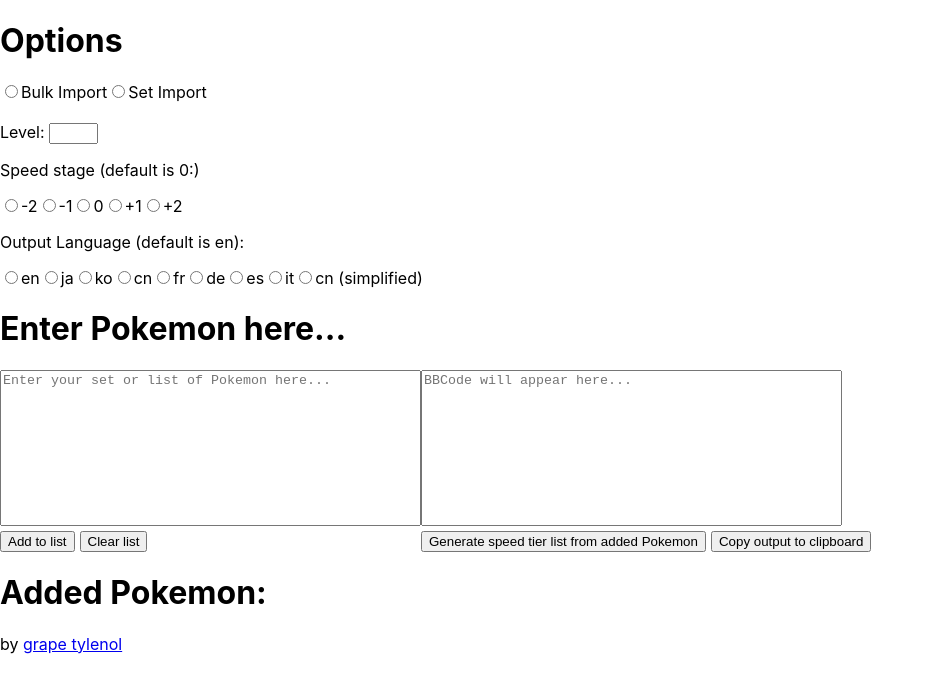
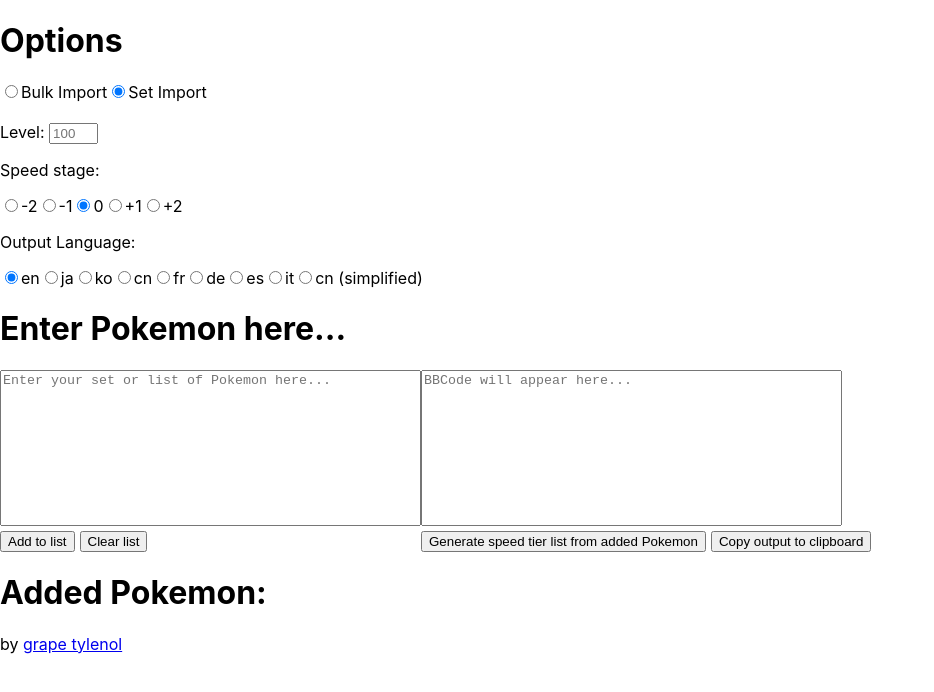
Before and after one commit to vivapuffs/speed-tier-generator-web, a React (Create React App) app: page / in a window 1280 px wide. Shown: the top 692 px of the page, without its empty margins (0-934 px from the left). Built offline with nearby package versions, Linux system fonts and the light colour scheme.

Commit message:
minor ui adjustments

```diff
--- a/src/ImportOptionsToolbar.js
+++ b/src/ImportOptionsToolbar.js
@@ -15,6 +15,7 @@
         id="importType"
         name="importType"
         value="set"
+        defaultChecked
       />
       <label for="importType">Set Import</label>
       <br />
@@ -26,9 +27,10 @@
         onChange={(e) => setOptions({ ...options, level: e.target.value })}
         id="level"
         name="level"
+        placeholder="100"
       />
       <br />
-      <p>Speed stage (default is 0:)</p>
+      <p>Speed stage:</p>
       <input
         type="radio"
         onChange={(e) => setOptions({ ...options, speedStage: e.target.value })}
@@ -52,6 +54,7 @@
         id="speedStage"
         name="speedStage"
         value="1"
+        defaultChecked
       />
       <label for="speedStage">0</label>
       <input
@@ -71,13 +74,14 @@
       />
       <label for="speedStage">+2</label>
       <br />
-      <p>Output Language (default is en):</p>
+      <p>Output Language:</p>
       <input
         type="radio"
         onChange={(e) => setOptions({ ...options, language: e.target.value })}
         id="language"
         name="language"
         value="en"
+        defaultChecked
       />
       <label for="language">en</label>
       <input
```
